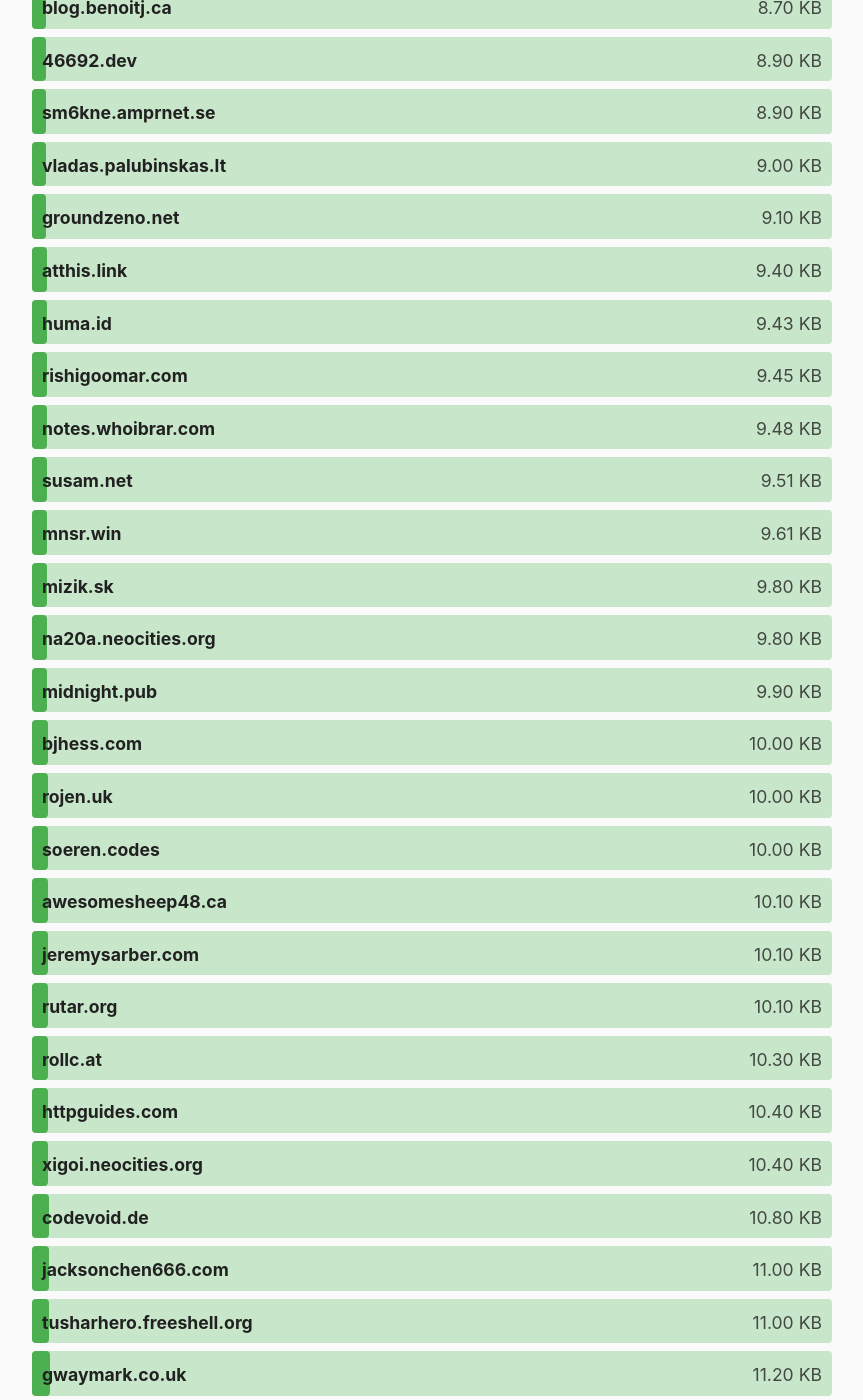
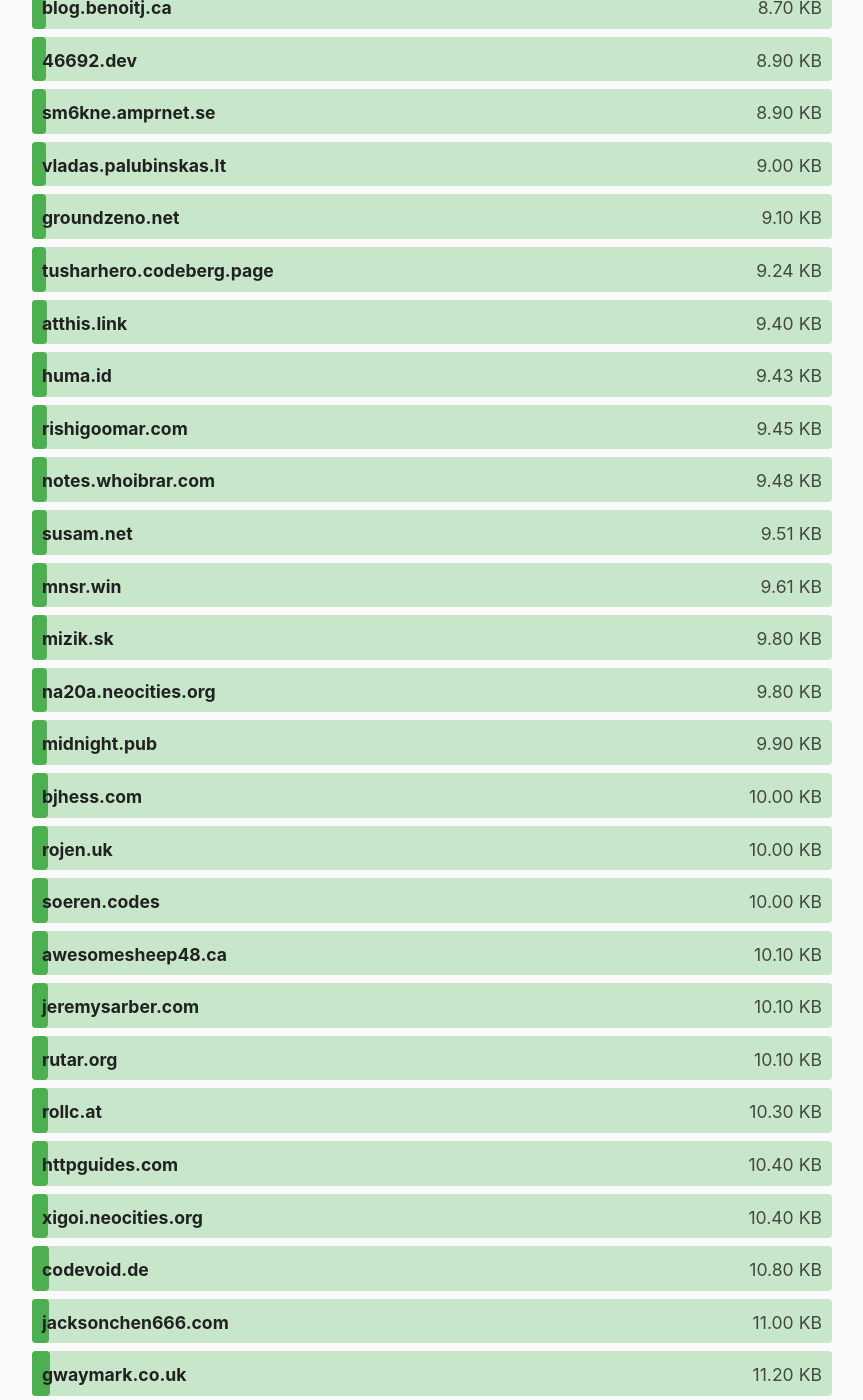
Before and after one commit to kevquirk/512kb.club, a Jekyll site: the page built from index.md, in a window 1280 px wide and 1400 px high, scrolled down 4847 px. Shown: the whole window, without its empty margins (208-1071 px from the left). Built offline with Jekyll 4.4.1, drawn with Linux system fonts in a browser that asks for light colours.

Commit message:
Update tusharhero's pages

```diff
--- a/_data/sites.yml
+++ b/_data/sites.yml
@@ -3433,10 +3433,10 @@
   size: 42.9
   last_checked: 2022-05-15
 
-- domain: tusharhero.freeshell.org
-  url: http://tusharhero.freeshell.org/
-  size: 11
-  last_checked: 2024-03-20
+- domain: tusharhero.codeberg.page
+  url: https://tusharhero.codeberg.page/
+  size: 9.24
+  last_checked: 2024-03-27
 
 - domain: txt.fabio.com.ar
   url: https://txt.fabio.com.ar/
```
